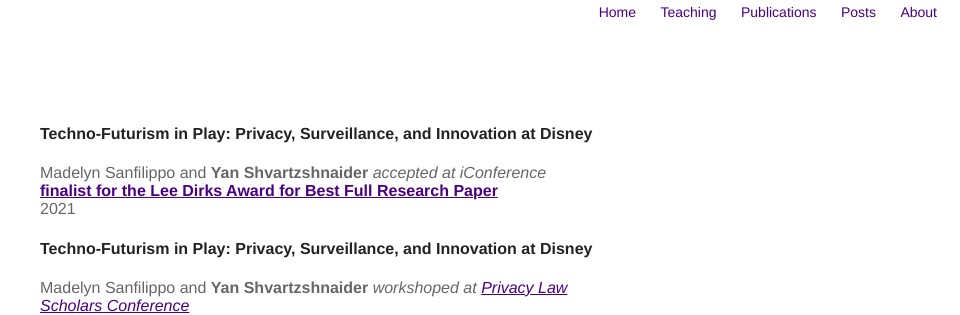
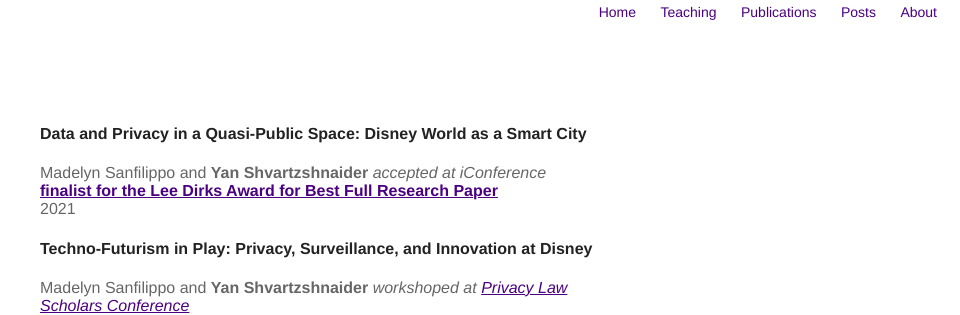
Before and after one commit to yansh/website, a Jekyll site: the page built from publications.html, in a window 1280 px wide and 900 px high. Shown: the top 315 px of the window, without its empty margins (320-1280 px from the left). Built offline with Jekyll 4.4.1, drawn with Linux system fonts in a browser that asks for light colours.

Commit message:
new paper

```diff
--- a/full_publications.html
+++ b/full_publications.html
@@ -5,8 +5,7 @@
 
 <section class="list">
   <div class="item">
-            <h4 class="title">Techno-Futurism in Play: Privacy, Surveillance,
-		    and Innovation at Disney</h4>
+            <h4 class="title">Data and Privacy in a Quasi-Public Space: Disney World as a Smart City</h4>
         Madelyn Sanfilippo and  <b>Yan Shvartzshnaider</b><br\>
 	<i>accepted at iConference</i><br/>
 	<b><a href="https://ischools.org/Awards">finalist  for the Lee Dirks Award for Best Full
--- a/publications.html
+++ b/publications.html
@@ -5,8 +5,7 @@
 
 <section class="list">
      <div class="item">
-            <h4 class="title">Techno-Futurism in Play: Privacy, Surveillance,
-		    and Innovation at Disney</h4>
+            <h4 class="title">Data and Privacy in a Quasi-Public Space: Disney World as a Smart City</h4>
         Madelyn Sanfilippo and  <b>Yan Shvartzshnaider</b><br\>
 	<i>accepted at iConference</i><br/>
 	<b><a href="https://ischools.org/Awards">finalist  for the Lee Dirks Award for Best Full
```
